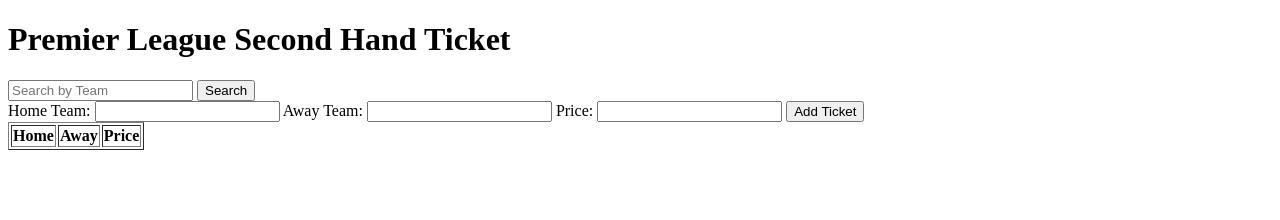
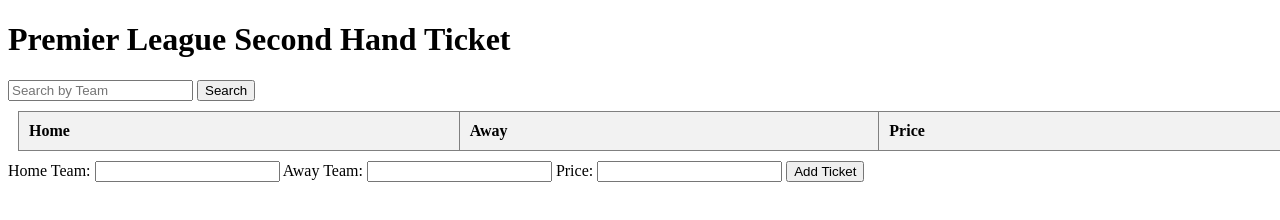
Before and after one commit to zgcs95/Ticket, a website: page public/index.html in a window 1280 px wide. Drawn offline with Linux system fonts and the light colour scheme; no server answers.

Commit message:
edit index css

```diff
--- a/public/css/styles.css
+++ b/public/css/styles.css
@@ -0,0 +1,14 @@
+table {
+    width: 100%;
+    border-collapse: collapse;
+    margin: 10px;
+}
+
+th, td {
+    padding: 10px;
+    text-align: left;
+}
+
+th {
+    background-color: #f2f2f2;
+}
--- a/public/index.html
+++ b/public/index.html
@@ -10,6 +10,18 @@
   <h1>Premier League Second Hand Ticket</h1>
   <input type="text" id="searchInput" placeholder="Search by Team">
   <button onclick="searchData()">Search</button>
+
+  <table id="dataTable" border="1">
+    <thead>
+      <tr>
+        <th>Home</th>
+        <th>Away</th>
+        <th>Price</th>
+      </tr>
+    </thead>
+    <tbody id="dataBody"></tbody>
+  </table>
+
   <form id="dataForm">
     <label for="home">Home Team:</label>
     <input type="text" id="home" name="home" required>
@@ -22,17 +34,6 @@
 
     <button type="submit">Add Ticket</button>
   </form>
-
-  <table id="dataTable" border="1">
-    <thead>
-      <tr>
-        <th>Home</th>
-        <th>Away</th>
-        <th>Price</th>
-      </tr>
-    </thead>
-    <tbody id="dataBody"></tbody>
-  </table>
 
   <script>
     async function fetchData() {
```
